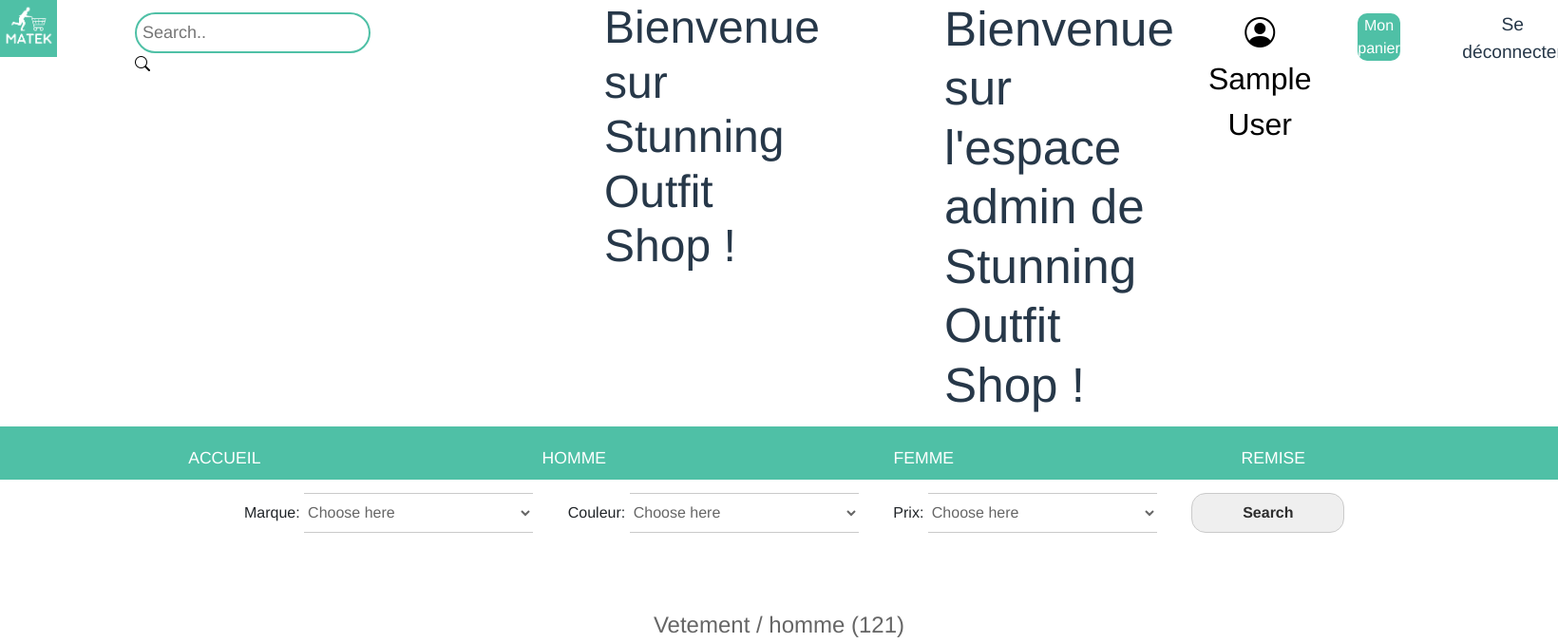
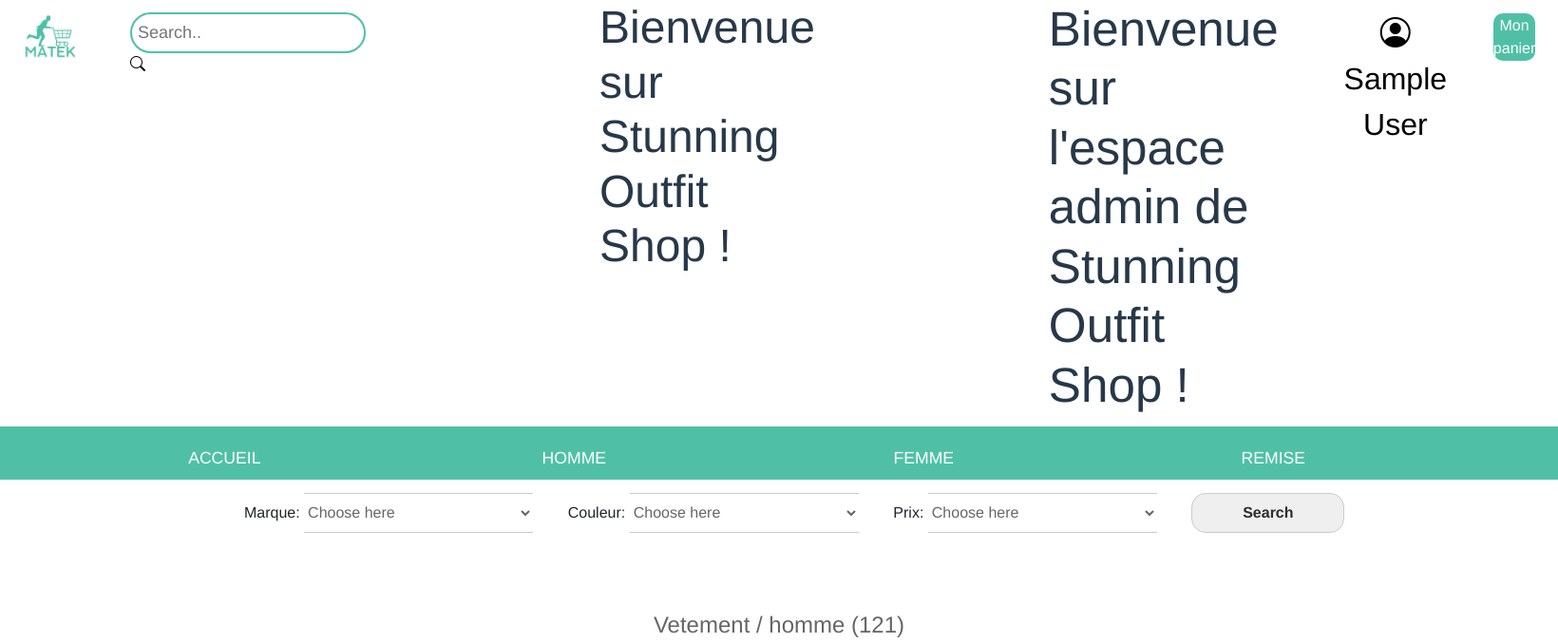
Before and after one commit to krishnath92/e-commerce, a PHP site: page /path/espace_commun/accueilCommun.php?homme=1 in a window 1640 px wide; the page is wider, and only the part inside the window is pictured. Shown: the top 677 px of that part at 95% size. Run offline with PHP 8.4, Linux system fonts and the light colour scheme; the visitor is signed in with stand-in values (Sample User, id 1); data comes from the database, SQL or seed files in the repository; some libraries are stand-ins or nearby versions.

Commit message:
design change

```diff
--- a/design/accueil.css
+++ b/design/accueil.css
@@ -23,8 +23,10 @@ body {
 
 
 header #brand img  {
-	margin:auto;
-	height:60px;
+	margin-top: 25%;
+    margin-left:45%;
+	height:55px;
+    width: 55px;
 }
 #brand {
     display: flex;
@@ -129,6 +131,8 @@ h3{
     font-size: 3.2em;
 
     font-weight: 300;
+    margin-left: 7%;
+    margin-right: 2%;
 
 }
 
--- a/espace_commun/accueilCommun.php
+++ b/espace_commun/accueilCommun.php
@@ -94,10 +94,6 @@ require('../src/connect.php');
             </ul>
         </nav>
 
-        <?php
-        if(isset($_GET['success'])&&isset($_SESSION["admin"]))
-            echo'<div class="alert success">Vous êtes maintenant connecté en tant qu\'administrateur du site web.</div>';
-        ?>
     </header>
 
     <!-- MENU RECHERCHE-->
--- a/src/boutiqueFooter.php
+++ b/src/boutiqueFooter.php
@@ -8,10 +8,10 @@
     <a href="#" class="fab fa-pinterest"></a>
   </div>
   <div class="links">
-    <a href="#">Accueil</a>
-    <a href="#">Homme</a>
-    <a href="#">Femme</a>
-    <a href="#">Remise</a>
+    <a href="../espace_commun/accueilCommun.php?accueil=1">Accueil</a>
+    <a href="../espace_commun/accueilCommun.php?homme=1">Homme</a>
+    <a href="../espace_commun/accueilCommun.php?femme=1">Femme</a>
+    <a href="../espace_commun/accueilCommun.php?remise=1">Remise</a>
   </div>
   <div style="text-align:center">
     <span style="font-weight:bold;">2021 Â© ENGAMBE Mathias - THEVAKUMARAN Krishnath - HARIATE Elies - GELY Tom </span>
```
Also changed, not shown: img/logo.png.
